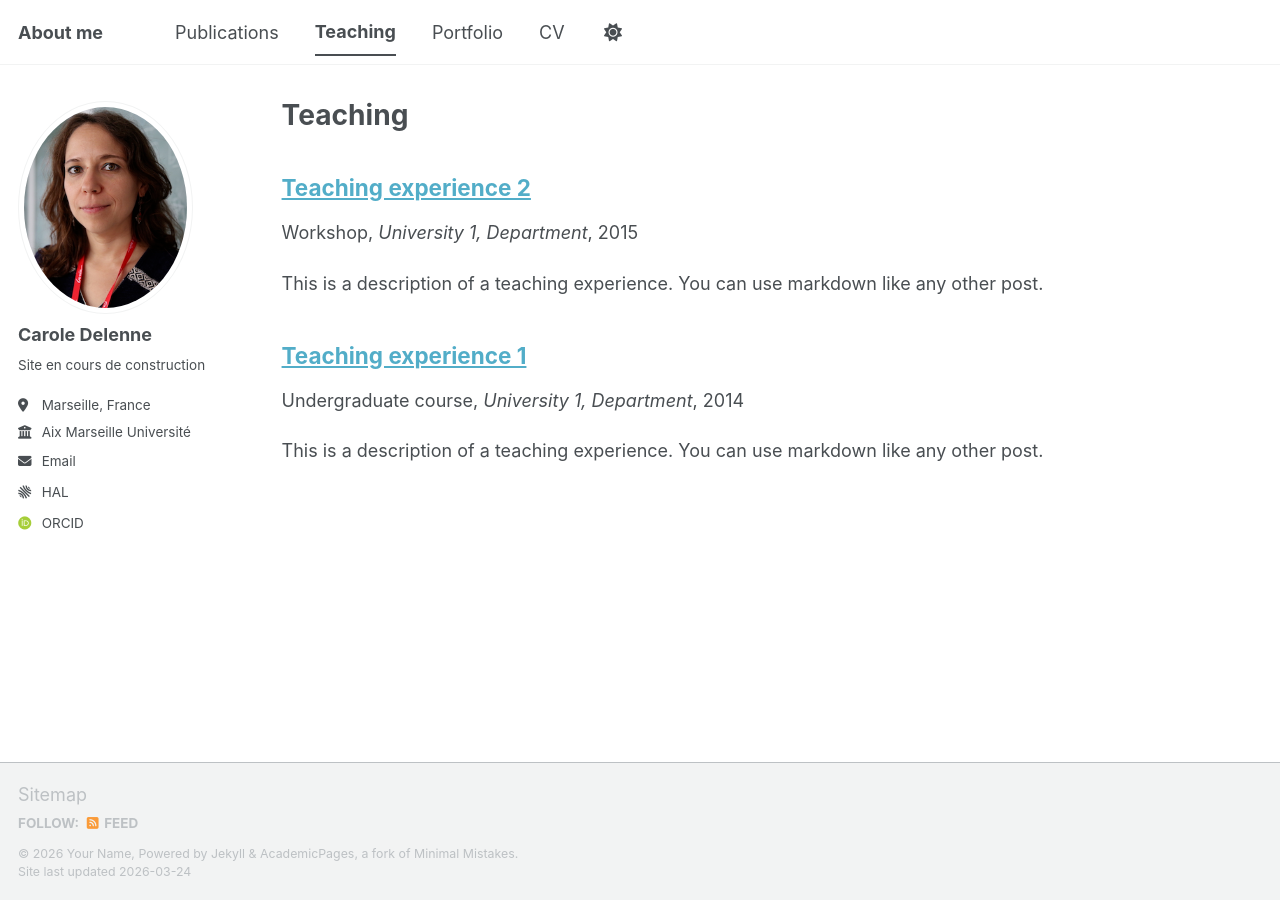
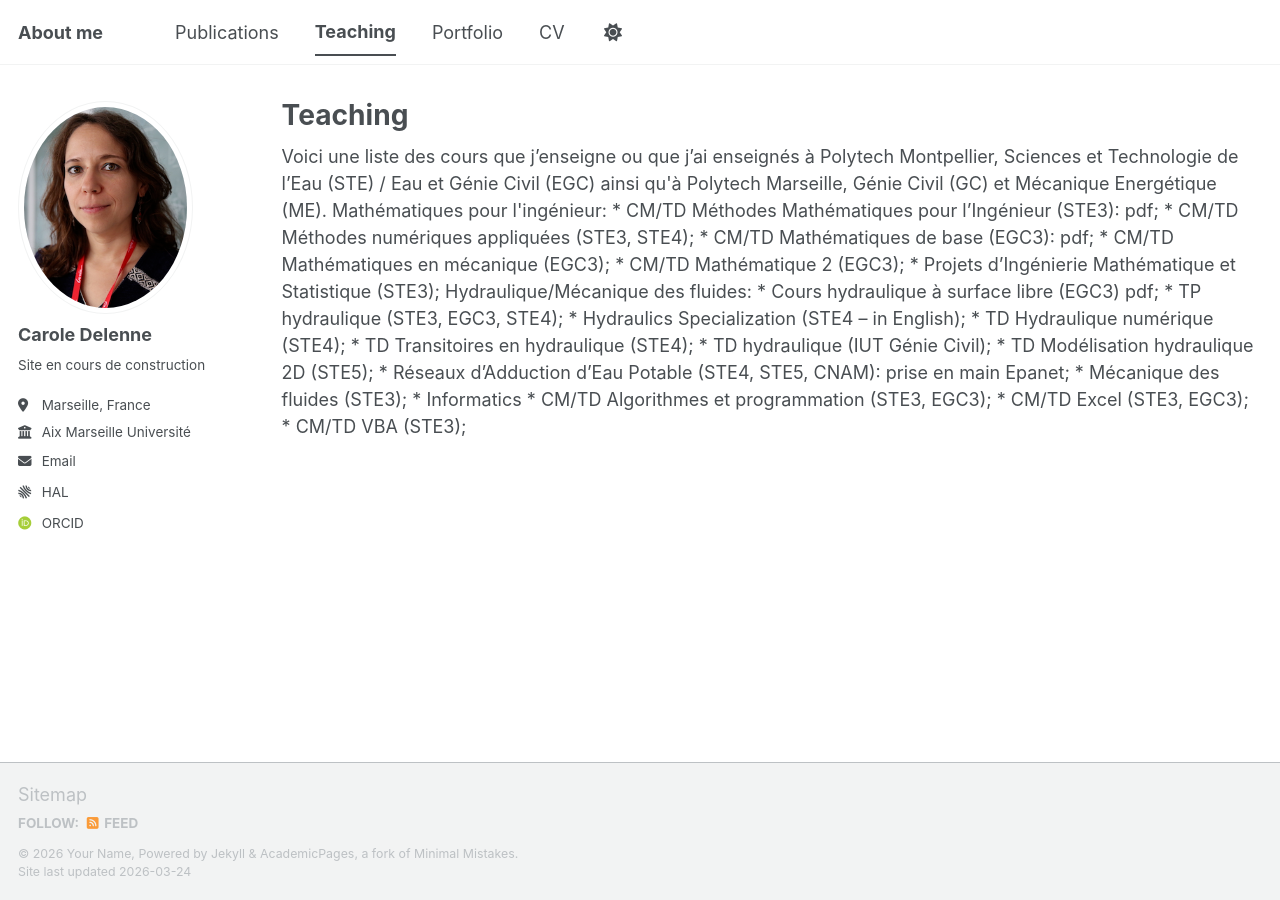
Before and after one commit to caroledelenne/caroledelenne.github.io, a Jekyll site: the page built from _pages/teaching.html, in a window 1280 px wide. Built offline with Jekyll 4.4.1, drawn with Linux system fonts in a browser that asks for light colours; some web fonts are replaced; a script bundle is joined from its source files by our own code; library files that are not in the unit come from our copies.

Commit message:
teaching

```diff
--- a/_pages/teaching.html
+++ b/_pages/teaching.html
@@ -7,6 +7,35 @@ author_profile: true
 
 {% include base_path %}
 
-{% for post in site.teaching reversed %}
+Voici une liste des cours que j’enseigne ou que j’ai enseignés à Polytech Montpellier, Sciences et Technologie de l’Eau (STE) / Eau et Génie Civil (EGC) ainsi qu'à Polytech Marseille, Génie Civil (GC) et Mécanique Energétique (ME).
+
+
+
+Mathématiques pour l'ingénieur:
+* CM/TD Méthodes Mathématiques pour l’Ingénieur (STE3): pdf;
+* CM/TD Méthodes numériques appliquées (STE3, STE4);
+* CM/TD Mathématiques de base (EGC3): pdf;
+* CM/TD Mathématiques en mécanique (EGC3);
+* CM/TD Mathématique 2 (EGC3);
+* Projets d’Ingénierie Mathématique et Statistique (STE3);
+
+Hydraulique/Mécanique des fluides:
+* Cours hydraulique à surface libre (EGC3) pdf;
+* TP hydraulique (STE3, EGC3, STE4);
+* Hydraulics Specialization (STE4 – in English);
+* TD Hydraulique numérique (STE4);
+* TD Transitoires en hydraulique (STE4);
+* TD hydraulique (IUT Génie Civil);
+* TD Modélisation hydraulique 2D (STE5);
+* Réseaux d’Adduction d’Eau Potable (STE4, STE5, CNAM): prise en main Epanet;
+* Mécanique des fluides (STE3);
+* Informatics
+* CM/TD  Algorithmes et programmation (STE3, EGC3);
+* CM/TD Excel (STE3, EGC3);
+* CM/TD VBA (STE3);
+
+
+
+<!--{% for post in site.teaching reversed %}
   {% include archive-single.html %}
-{% endfor %}
+{% endfor %}-->
```
